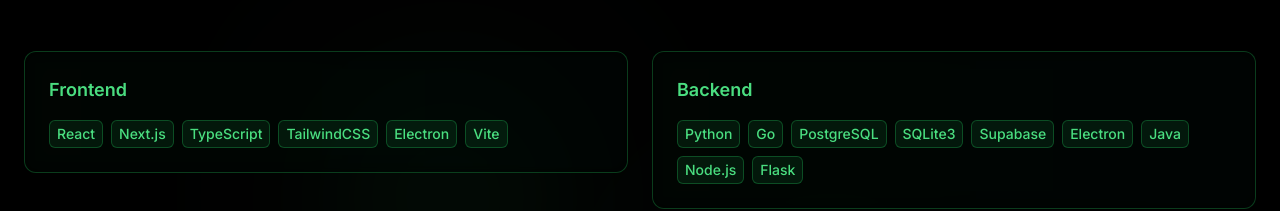
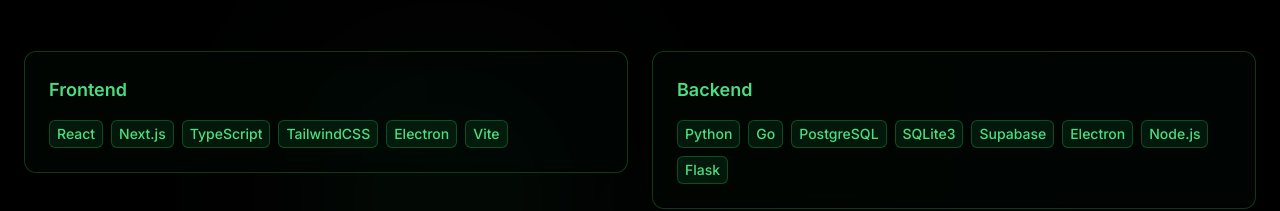
Before and after one commit to MauricioIPastora/personal-website, a Next.js app: page / in a window 1280 px wide. Shown: the part 4860-5071 px from the top of the page. Built offline with nearby package versions, Linux system fonts and the light colour scheme; no server answers.

Commit message:
updated tech stack

```diff
--- a/src/components/TechStack.tsx
+++ b/src/components/TechStack.tsx
@@ -24,7 +24,6 @@
       "SQLite3",
       "Supabase",
       "Electron",
-      "Java",
       "Node.js",
       "Flask",
     ],
```
